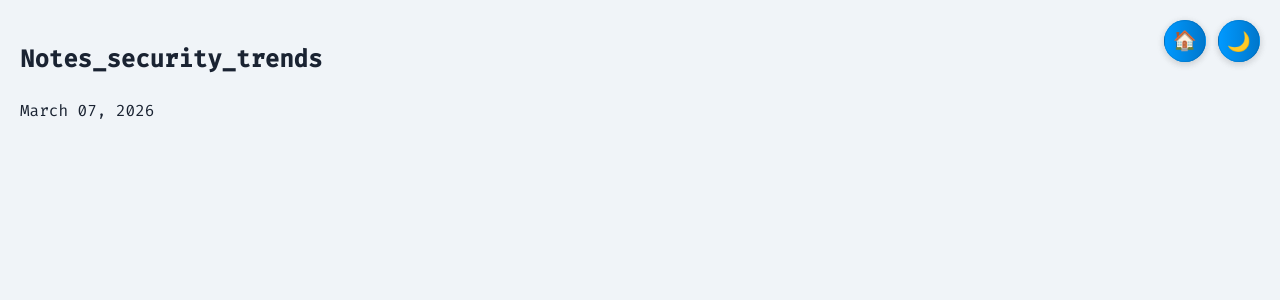
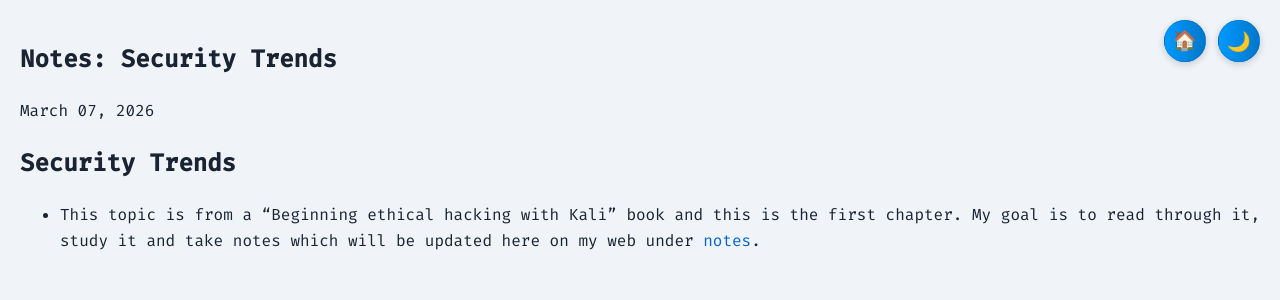
Before and after one commit to PathogenicKatt/PathogenicKatt.github.io, a Jekyll site: the page built from _posts/2026-03-07-Notes_Security_Trends.md, in a window 1280 px wide. Shown: the top 300 px of the page. Built offline with Jekyll 4.4.1, drawn with Linux system fonts in a browser that asks for light colours.

Commit message:
Update post-2026-03-07

```diff
--- a/_posts/2026-03-07-Notes_Security_Trends.md
+++ b/_posts/2026-03-07-Notes_Security_Trends.md
@@ -0,0 +1,8 @@
+---
+layout: post
+title: "Notes: Security Trends"
+date: 2026-03-07
+---
+
+# Security Trends
+- This topic is from a "Beginning ethical hacking with Kali" book and this is the first chapter. My goal is to read through it, study it and take notes which will be updated here on my web under <a href="/notes">notes</a>.
```
Also changed, not shown: cves.md (+1 -4 lines), resources.md (line endings or trailing spaces).
